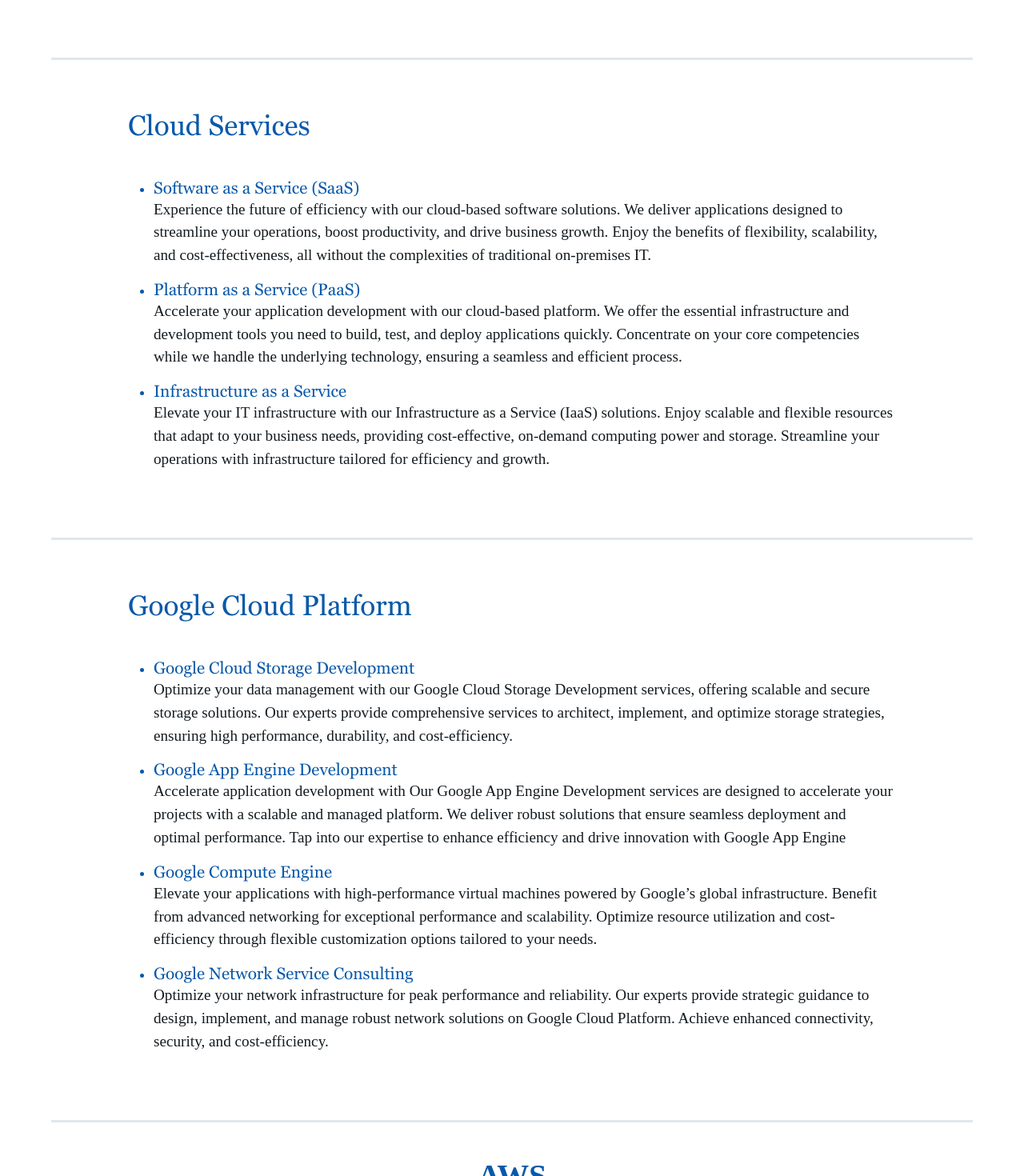
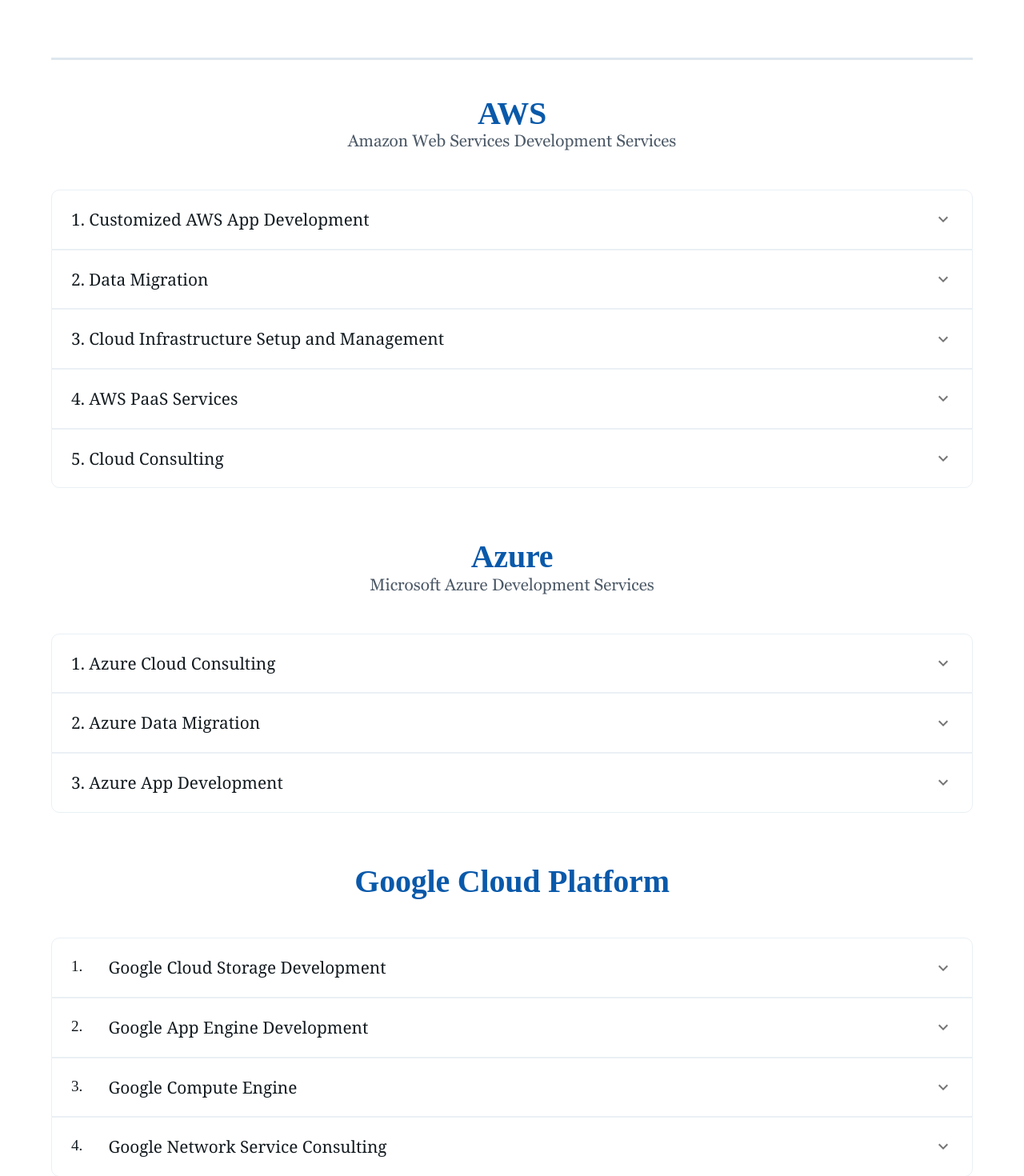
Before and after one commit to Ganesh-Mk/nitaiinnovations, a React (Vite) app in the folder frontend/: page /cloudService in a window 1280 px wide. Shown: the part 1860-3330 px from the top of the page at 80% size. Built offline with nearby package versions, Linux system fonts and the light colour scheme.

Commit message:
fixed corrections

```diff
--- a/frontend/src/Components/FeatureDescComponents/AWS_CustomizedAppDev.jsx
+++ b/frontend/src/Components/FeatureDescComponents/AWS_CustomizedAppDev.jsx
@@ -1,5 +1,7 @@
 import React from "react";
 import { Typography, List, ListItem } from "@mui/material";
+import { CloudServiceData } from "../../Data/CloudServiceData";
+import DataList from "../DataList";
 
 function AWS_CustomizedAppDev() {
   return (
@@ -18,28 +20,7 @@
         following an agile approach, we ensure that your applications are
         scalable, secure, and delivered on time. With hands-on experience in:
       </Typography>
-      <List>
-        <ListItem>
-          <Typography color="text.secondary">
-            - Infrastructure as a Service (IaaS)
-          </Typography>
-        </ListItem>
-        <ListItem>
-          <Typography color="text.secondary">
-            - Software as a Service (SaaS)
-          </Typography>
-        </ListItem>
-        <ListItem>
-          <Typography color="text.secondary">
-            - AWS Platform as a Service (PaaS)
-          </Typography>
-        </ListItem>
-        <ListItem>
-          <Typography color="text.secondary">
-            - We can cater to a wide range of application requirements.
-          </Typography>
-        </ListItem>
-      </List>
+      <DataList data={CloudServiceData} />
     </>
   );
 }
--- a/frontend/src/Data/CloudServiceData.jsx
+++ b/frontend/src/Data/CloudServiceData.jsx
@@ -1,5 +1,5 @@
 export const CloudServiceData = {
-  title: "Cloud Services",
+  title: "",
   description: ``,
   conclusion: ``,
   items: [
--- a/frontend/src/Data/WebAppPenetrationData.jsx
+++ b/frontend/src/Data/WebAppPenetrationData.jsx
@@ -27,7 +27,7 @@
       description: `Penetration testing helps your organization keep its web
       application secure by finding and fixing vulnerabilities that could
       expose confidential data. It also helps you meet compliance
-      regulations, which are rules that ensure you&#39;re handling data
+      regulations, which are rules that ensure you are handling data
       securely and protecting privacy.`,
     },
     {
--- a/frontend/src/Pages/AIML.jsx
+++ b/frontend/src/Pages/AIML.jsx
@@ -70,14 +70,20 @@
           growth.
         </Typography>
         <br />
-        <DividerLine />
-        <DataList data={AIML_HireUsData} />
       </Box>
       <DividerLine />
       <Features data={AIFeatures} />
       <DividerLine />
 
       <Features data={MLFeatures} imageURL="/images/ml.png" />
+      <DividerLine />
+      <Box
+        sx={{
+          padding: { xs: "1rem 2rem", md: "1rem 5rem", lg: "1rem 10rem" },
+        }}
+      >
+        <DataList data={AIML_HireUsData} />
+      </Box>
       <DividerLine />
 
       <Typography
--- a/frontend/src/Pages/CloudService.jsx
+++ b/frontend/src/Pages/CloudService.jsx
@@ -127,26 +127,11 @@
       </Stack>
 
       <DividerLine />
-      <Box
-        sx={{
-          padding: { xs: "1rem 2rem", md: "1rem 5rem", lg: "1rem 10rem" },
-        }}
-      >
-        <DataList data={CloudServiceData} />
-      </Box>
-      <DividerLine />
-
-      <Box
-        sx={{
-          padding: { xs: "1rem 2rem", md: "1rem 5rem", lg: "1rem 10rem" },
-        }}
-      >
-        <DataList data={GoogleCloudPlatformData} />
-      </Box>
-      <DividerLine />
 
       <Features data={AWSFeatures} />
       <Features data={AzureFeatures} />
+      <Features number={true} data={GoogleCloudPlatformData} />
+
       <Typography
         variant="h2"
         sx={{
```
